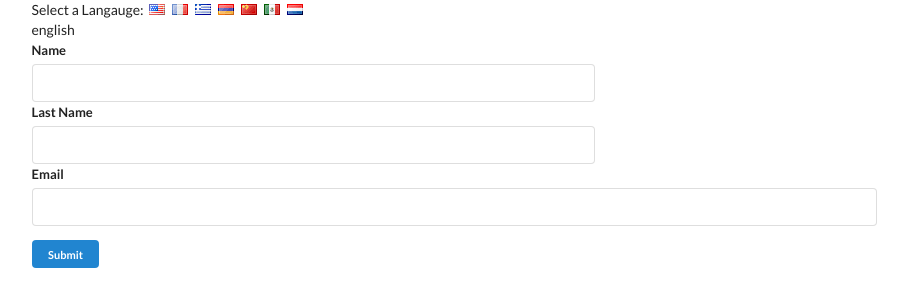
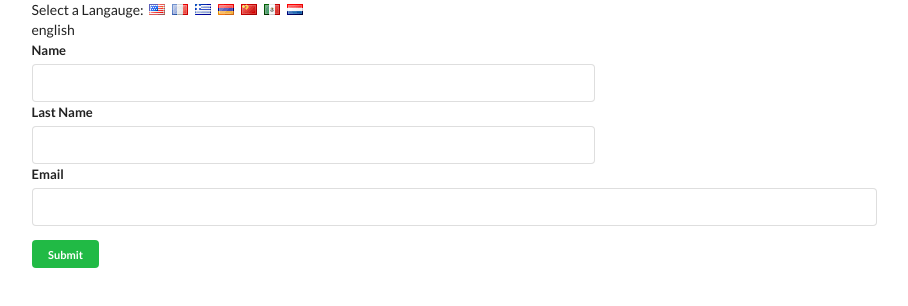
Before and after one commit to NickKarsant/internationalization, a React (Create React App) app: page / in a window 1280 px wide. Shown: the top 306 px of the page, without its empty margins (45-953 px from the left). Built offline with nearby package versions, Linux system fonts and the light colour scheme.

Commit message:
add second context value requires use of Consumer

```diff
--- a/src/components/App.js
+++ b/src/components/App.js
@@ -1,32 +1,57 @@
 import React from "react";
 import UserCreate from "./UserCreate";
-import LanguageContext from '../contexts/LanguageContext'
+import LanguageContext from "../contexts/LanguageContext";
+import ColorContext from "../contexts/ColorContext";
 
 class App extends React.Component {
-  state = { language: 'english' };
+  state = { language: "english" };
 
-
-  onLanguageChange = (language) => {
-    this.setState({language: language});
-  }
+  onLanguageChange = language => {
+    this.setState({ language: language });
+  };
 
   render() {
     return (
       <div className="ui container">
-        <div>Select a Langauge:
-        <i className="flag us" onClick={() => this.onLanguageChange('english')}  style={{marginLeft: '5px'}} ></i>
-        <i className="flag fr" onClick={() => this.onLanguageChange('french')}></i>
-        <i className="flag gr" onClick={() => this.onLanguageChange('greek')}></i>
-        <i className="flag am" onClick={() => this.onLanguageChange('armenian')}></i>
-        <i className="flag cn" onClick={() => this.onLanguageChange('mandarin')}></i>
-        <i className="flag mx" onClick={() => this.onLanguageChange('spanish')}></i>
-        <i className="flag nl" onClick={() => this.onLanguageChange('dutch')}></i>
+        <div>
+          Select a Langauge:
+          <i
+            className="flag us"
+            onClick={() => this.onLanguageChange("english")}
+            style={{ marginLeft: "5px" }}
+          ></i>
+          <i
+            className="flag fr"
+            onClick={() => this.onLanguageChange("french")}
+          ></i>
+          <i
+            className="flag gr"
+            onClick={() => this.onLanguageChange("greek")}
+          ></i>
+          <i
+            className="flag am"
+            onClick={() => this.onLanguageChange("armenian")}
+          ></i>
+          <i
+            className="flag cn"
+            onClick={() => this.onLanguageChange("mandarin")}
+          ></i>
+          <i
+            className="flag mx"
+            onClick={() => this.onLanguageChange("spanish")}
+          ></i>
+          <i
+            className="flag nl"
+            onClick={() => this.onLanguageChange("dutch")}
+          ></i>
         </div>
 
         {this.state.language}
-        <LanguageContext.Provider value={this.state.language}>
-        <UserCreate />
-        </LanguageContext.Provider>
+        <ColorContext.Provider value={"green"}>
+          <LanguageContext.Provider value={this.state.language}>
+            <UserCreate />
+          </LanguageContext.Provider>
+        </ColorContext.Provider>
       </div>
     );
   }
--- a/src/components/Button.js
+++ b/src/components/Button.js
@@ -1,12 +1,21 @@
-import React from 'react';
-import LanguageContext from '../contexts/LanguageContext';
+import React from "react";
+import LanguageContext from "../contexts/LanguageContext";
+import ColorContext from "../contexts/ColorContext";
 
 class Button extends React.Component {
-  static contextType = LanguageContext;
+  render() {
+    return (
+      <ColorContext.Consumer>
 
-  render() {
-    const text = this.context === 'english' ? 'Submit' : 'Tíjiāo';
-    return <button className='ui button mini primary'>{text}</button>;
+      {(color) => (
+        <button className={`ui button mini ${color}`}>
+          <LanguageContext.Consumer>
+            {value => (value === "english" ? "Submit" : "Tíjiāo")}
+          </LanguageContext.Consumer>
+        </button>
+      )}
+      </ColorContext.Consumer>
+    );
   }
 }
 
--- /dev/null
+++ b/src/contexts/ColorContext.js
@@ -0,0 +1,3 @@
+import React from 'react';
+
+export default React.createContext();
```
